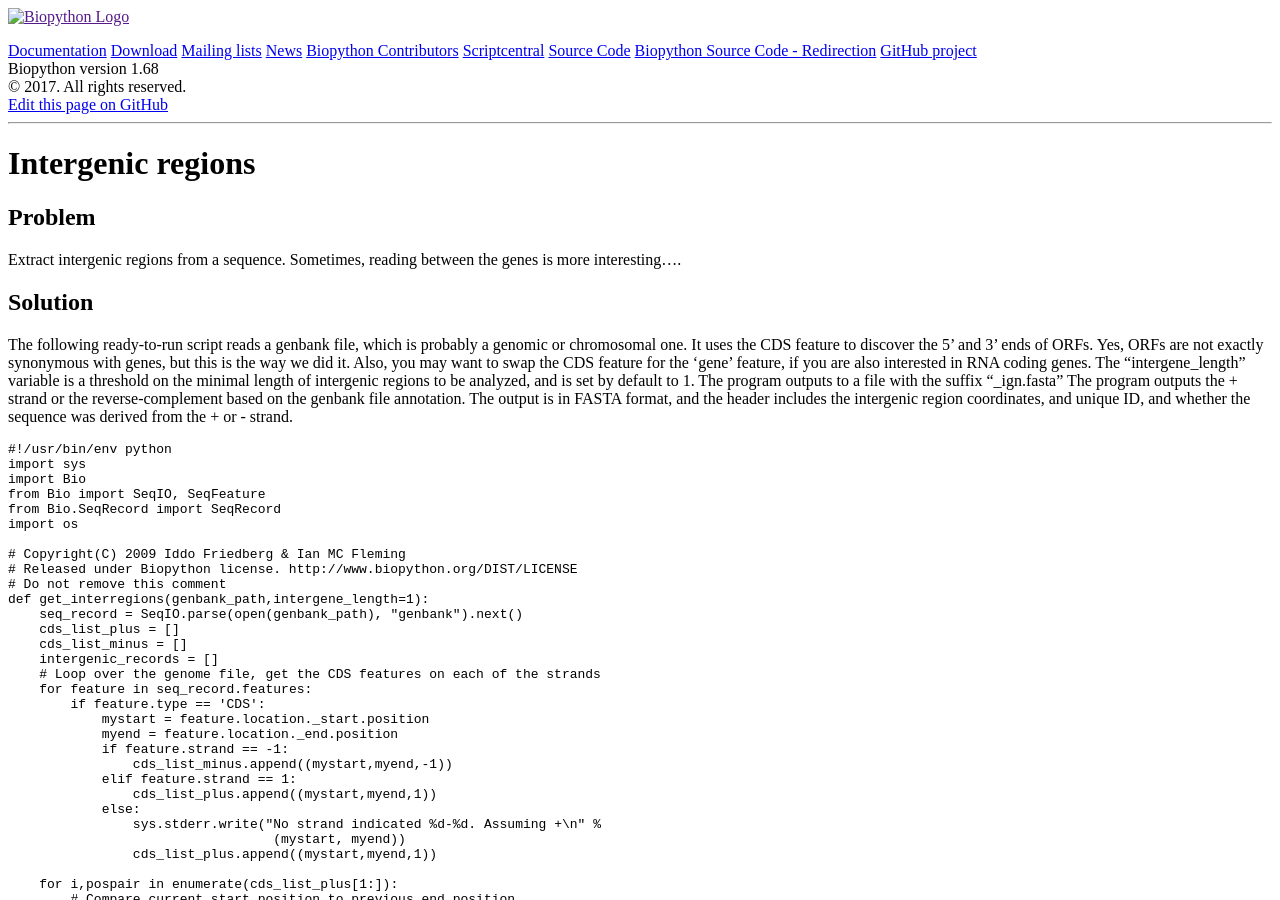
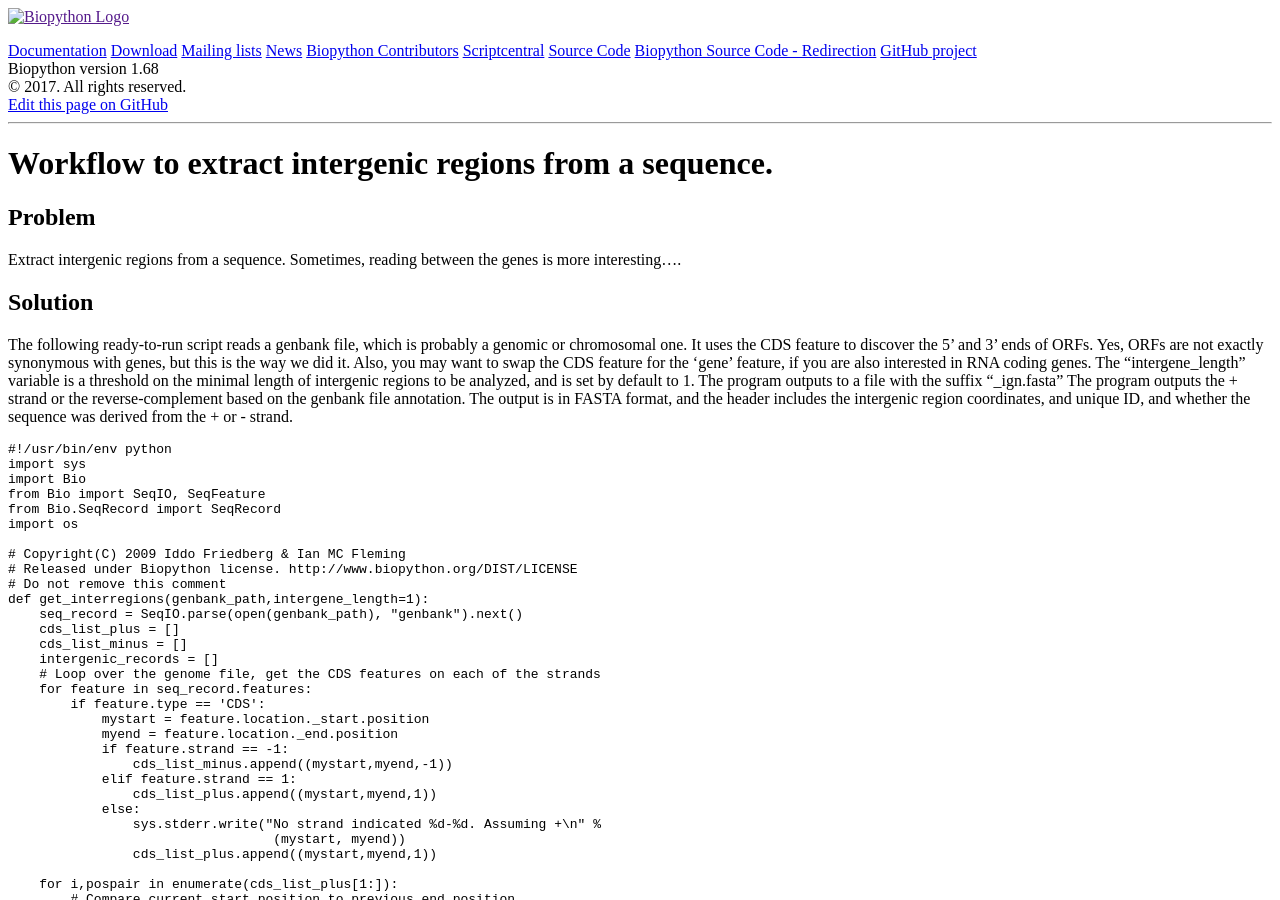
Before and after one commit to biopython/biopython.github.io, a Jekyll site: the page built from wiki/Intergenic_regions.md, in a window 1280 px wide and 900 px high. Built offline with Jekyll 4.4.1, drawn with Linux system fonts in a browser that asks for light colours.

Commit message:
Update Intergenic_regions.md

```diff
--- a/wiki/Intergenic_regions.md
+++ b/wiki/Intergenic_regions.md
@@ -1,5 +1,5 @@
 ---
-title: Intergenic regions
+title: Workflow to extract intergenic regions from a sequence.
 permalink: wiki/Intergenic_regions
 layout: wiki
 tags:
```
